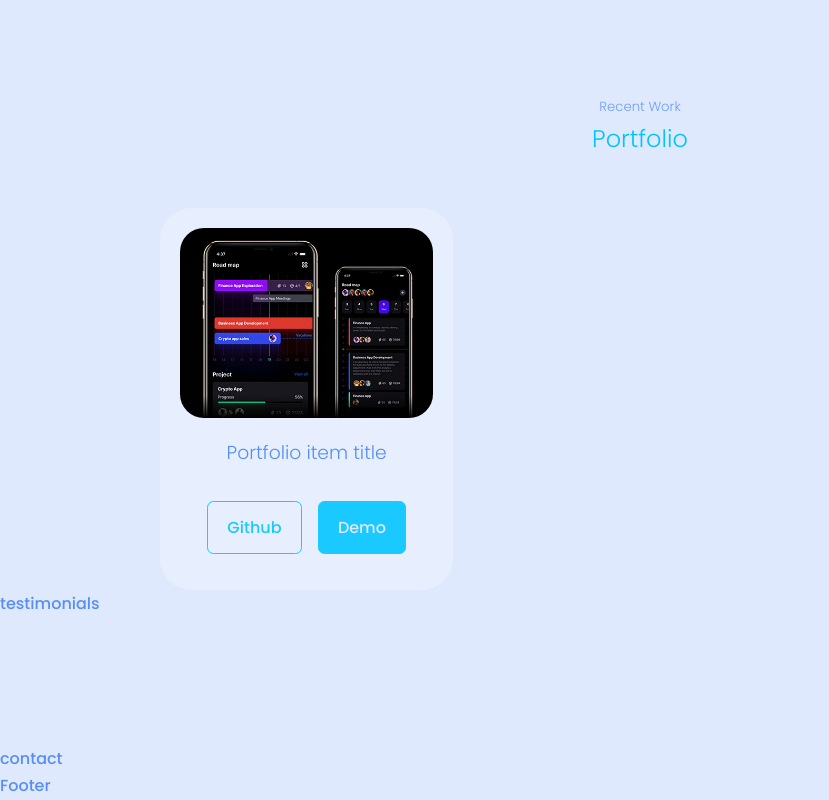
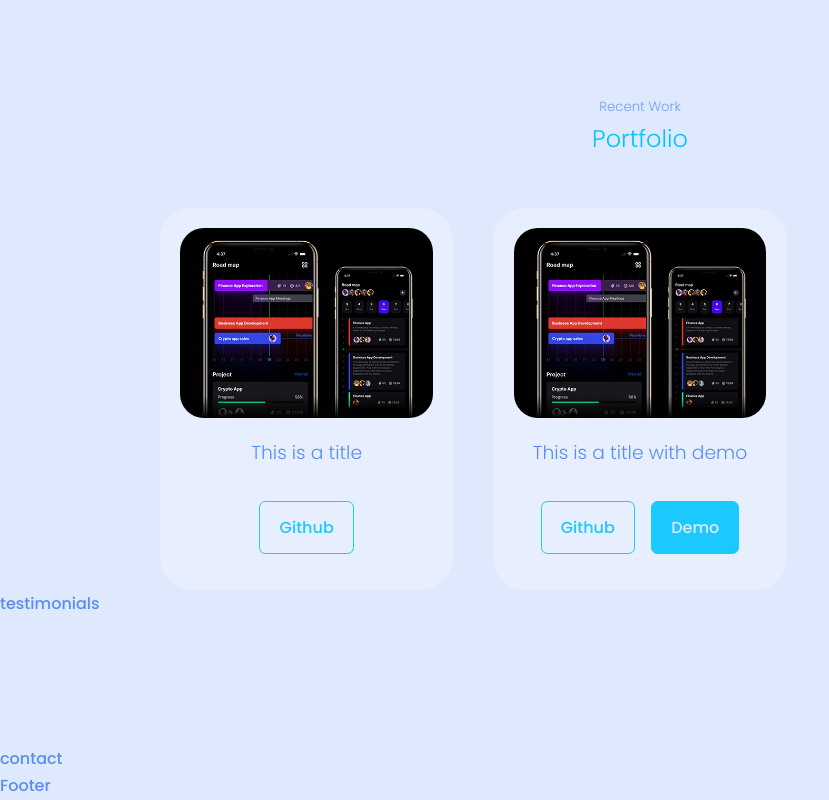
Before and after one commit to alexrosen45/person_website_v3, a React (Create React App) app in the folder personal_website-v3/: page / in a window 1280 px wide. Shown: the part 2065-2865 px from the top of the page, without its empty margins (0-829 px from the left). Built offline with nearby package versions, Linux system fonts and the light colour scheme.

Commit message:
portfolio items in array

```diff
--- a/personal_website-v3/src/components/portfolio/portfolio.jsx
+++ b/personal_website-v3/src/components/portfolio/portfolio.jsx
@@ -1,6 +1,24 @@
 import React from 'react'
 import './portfolio.css'
 import Image1 from '../../assets/portfolio4.jpg'
+
+// portfolio item data
+const PORTFOLIO_ITEMS = [
+    {
+        image: Image1,
+        title: "This is a title",
+        github_link: "",
+        is_demo: false,
+        demo_link: ""
+    },
+    {
+        image: Image1,
+        title: "This is a title with demo",
+        github_link: "",
+        is_demo: true,
+        demo_link: ""
+    }
+]
 
 const portfolio = () => {
     return (
@@ -9,18 +27,34 @@ const portfolio = () => {
             <h2>Portfolio</h2>
 
             <div className="container portfolio__container">
+                {
+                    PORTFOLIO_ITEMS.map(({
+                        image, title, github_link, is_demo, demo_link
+                    }) => {
+                        var demo_button;
+
+                        if (is_demo) {
+                            demo_button = <a href={demo_link} className='btn btn-primary'>Demo</a>;
+                        } else {
+                            demo_button = null; // show no demo button
+                        }
+
+                        return (
                             <article className="portfolio__item">
                                 <div className="portfolio__item-image">
-                        <img src={Image1} alt="portfolio-image-1" />
+                                    <img src={image} alt="portfolio-image-1" />
                                 </div>
-                    <h3>Portfolio item title</h3>
+                                <h3>{title}</h3>
                                 <div className="portfolio__buttons">
-                        <a href="" className='btn'>Github</a>
-                        <a href="" className='btn btn-primary'>Demo</a>
+                                    <a href={github_link} className='btn'>Github</a>
+                                    {demo_button}
                                 </div>
                             </article>
+                        )
+                    })
+                }
             </div>
-        </section>
+        </section >
     )
 }
 
```
Lines whose indentation alone changed are shown as unchanged.
